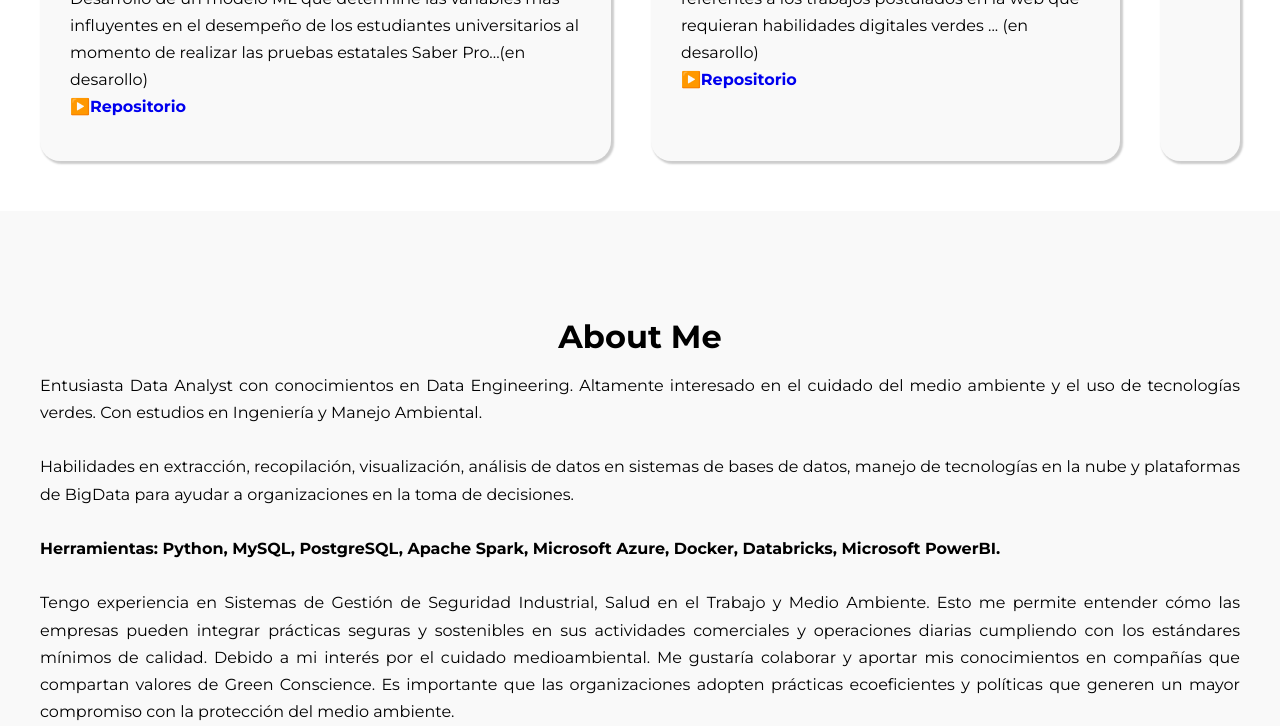
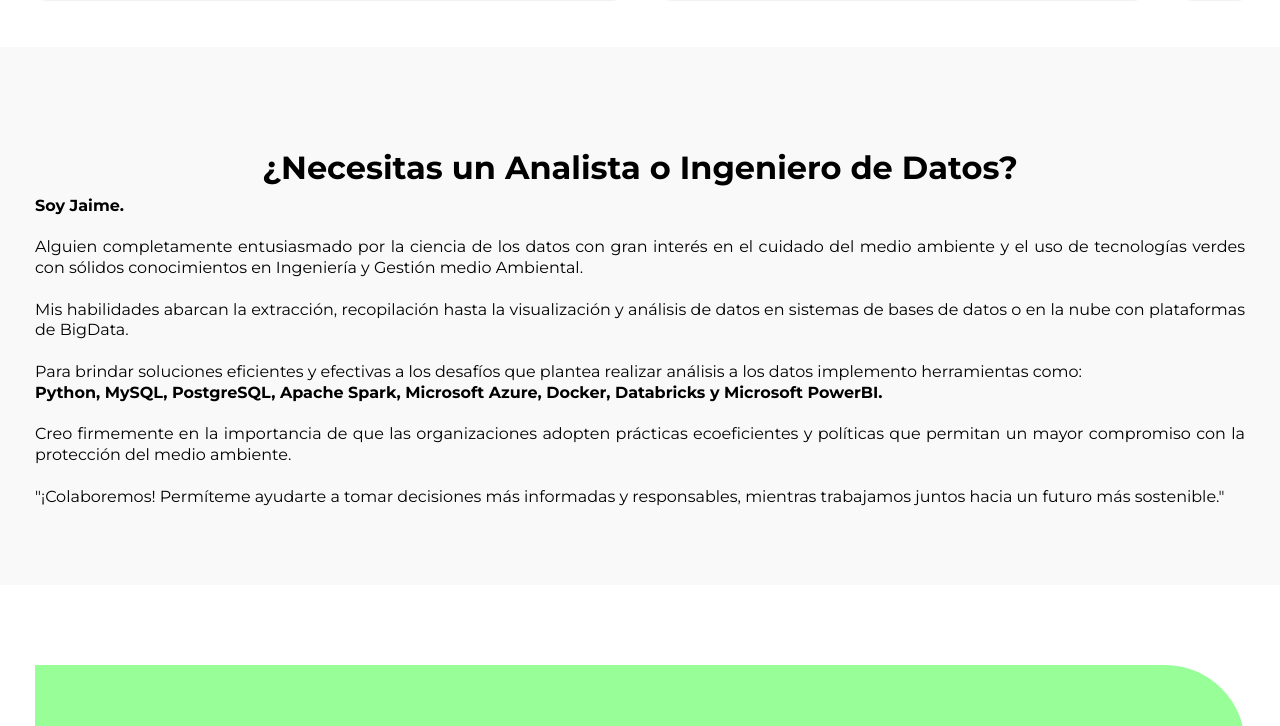
Before and after one commit to jospinoponce/portafolio, a plain HTML site: page index.html in a window 1280 px wide. Shown: the part 1717-2443 px from the top of the page. Drawn offline with Linux system fonts and the light colour scheme.

Commit message:
new update

```diff
--- a/css/style.css
+++ b/css/style.css
@@ -4,18 +4,18 @@
 
 /* Main Styling */
 
-html,body{font-family:"Montserrat",sans-serif;line-height:1.6;scroll-behavior:smooth}
+html,body{font-family:"Montserrat",sans-serif;line-height:1.3;scroll-behavior:smooth}
 h1{font-size:2.5rem}
 h2{font-size:2rem}
 h3{font-size:1.75rem}
 h4{font-size:1.5rem}
 h5{font-size:1.25rem}
-p{font-size:1rem;margin:10px 0;line-height:1.7em}
+p{font-size:1rem;margin:7px 0;line-height:1.3em}
 a{text-decoration:none}
 
 /* Utility Classes */
 
-.container{margin:auto;max-width:1300px;overflow:auto;padding:0 20px}
+.container{margin:auto;max-width:1300px;overflow:auto;padding:0 15px}
 .large{font-size:1.25rem}
 .display-1{font-size:5rem}
 .btn{display:inline-block;font-size:15px;padding:12px 23px;cursor:pointer;font-weight:bold;letter-spacing:1px}
@@ -43,8 +43,8 @@ form .form-control{width:100%;padding:7px 12px;font-size:1rem;line-height:1.5;co
 /* Portfolio */
 #Portfolio h2{text-align:center}
 #Portfolio .Portfolio-row{padding-top:30px;display:flex}
-#Portfolio .Portfolio-row-box{padding:30px;margin:20px;background:#F9F9F9;box-shadow:2px 2px 2px 1px rgba(0,0,0,0.2);border-radius:20px}
-#Portfolio .Portfolio-row-box img{height:200px;display:block;margin:0 auto;padding:10px}
+#Portfolio .Portfolio-row-box{padding:30px;margin:20px;background:#F9F9F9;box-shadow:2px 2px 2px 1px rgba(0,0,0,0.2);border-radius:10px}
+#Portfolio .Portfolio-row-box img{height:200px;display:block;margin:0 auto;padding:2px}
 
 
 #About h2{text-align:center}
@@ -64,4 +64,20 @@ form .form-control{width:100%;padding:7px 12px;font-size:1rem;line-height:1.5;co
 
 #mainfooter{background:#98FF98;text-align:center;padding:30px}
 
-@media (max-width: 700px){.display-1{font-size:3rem}#navbar .logo{float:none;display:block;margin:0 auto;margin-bottom:20px}#navbar ul{float:none}#showcase{padding:10px;border-bottom-right-radius:0;border-bottom-left-radius:0}#showcase a{margin-bottom:80px}#Portfolio .Portfolio-row{flex-wrap:wrap}#Portfolio .Portfolio-row-box{padding:20px;margin:10px}#Portfolio .Portfolio-row-box img{height:150px;padding:10px}#about{padding:20px 0}#about .about-row{padding-top:0;flex-wrap:wrap}#contact{padding:50px 0}#contact .contact-box{padding:20px;margin:0px}#contact .contact-box form{padding:20px;width:100%}}
+@media (max-width: 700px){.display-1{font-size:3rem}
+
+#navbar .logo{float:none;display:block;margin:0 auto;margin-bottom:20px}
+#navbar ul{float:none}
+
+#showcase{padding:10px;border-bottom-right-radius:0;border-bottom-left-radius:0}
+#showcase a{margin-bottom:80px}#Portfolio .Portfolio-row{flex-wrap:wrap}
+
+#Portfolio .Portfolio-row-box{padding:20px;margin:10px}
+#Portfolio .Portfolio-row-box img{height:150px;padding:10px}
+
+#about{padding:20px 0}
+#about .about-row{padding-top:0;flex-wrap:wrap}
+
+#contact{padding:50px 0}
+#contact .contact-box{padding:20px;margin:0px}
+#contact .contact-box form{padding:20px;width:100%}}
--- a/index.html
+++ b/index.html
@@ -116,27 +116,30 @@
       <div class="About-row">
 
         <div class="About-row-box">
-          <h2>About Me</h2>
-          <p>Entusiasta Data Analyst con conocimientos en Data Engineering. Altamente interesado
-            en el cuidado del medio ambiente y el uso de tecnologías verdes. Con estudios en Ingeniería y
-            Manejo Ambiental. <br><br>
+          <h2>  ¿Necesitas un Analista o Ingeniero de Datos?</h2>
+          <p>
+
+            <b>Soy Jaime.</b>
+            <br><br>
+
+            Alguien completamente entusiasmado por la ciencia de los datos con gran interés en el cuidado del medio ambiente
+            y el uso de tecnologías verdes con sólidos conocimientos en Ingeniería y Gestión medio Ambiental.
+            <br><br>
+
+            Mis habilidades abarcan la extracción, recopilación hasta la visualización
+            y análisis de datos en sistemas de bases de datos o en la nube con plataformas de BigData.
+            <br><br>
+
+            Para brindar soluciones eficientes y efectivas a los desafíos que plantea realizar análisis a los datos implemento herramientas como:<br>
+            <b>Python, MySQL, PostgreSQL, Apache Spark, Microsoft Azure, Docker, Databricks y Microsoft PowerBI.</b> <br><br>
+
+            Creo firmemente en la importancia de que las organizaciones adopten prácticas ecoeficientes y
+            políticas que permitan un mayor compromiso con la protección del medio ambiente. <br><br>
+
+            "¡Colaboremos! Permíteme ayudarte a tomar decisiones más informadas y responsables,
+            mientras trabajamos juntos hacia un futuro más sostenible."
 
 
-            Habilidades en extracción, recopilación, visualización, análisis de datos en sistemas de bases
-            de datos, manejo de tecnologías en la nube y plataformas de BigData para ayudar a
-            organizaciones en la toma de decisiones. <br><br>
-
-
-            <b>Herramientas: Python, MySQL, PostgreSQL, Apache Spark, Microsoft Azure, Docker, Databricks,
-            Microsoft PowerBI.</b> <br><br>
-
-            Tengo experiencia en Sistemas de Gestión de Seguridad Industrial, Salud en el Trabajo y
-            Medio Ambiente. Esto me permite entender cómo las empresas pueden integrar prácticas seguras
-             y sostenibles en sus actividades comerciales y operaciones diarias cumpliendo
-             con los estándares mínimos de calidad. Debido a mi interés por el cuidado medioambiental.
-             Me gustaría colaborar y aportar mis conocimientos en compañías que compartan valores de
-             Green Conscience. Es importante que las organizaciones adopten prácticas ecoeficientes y
-             políticas que generen un mayor compromiso con la protección del medio ambiente.</p>
         </div>
       </div>
 
```
